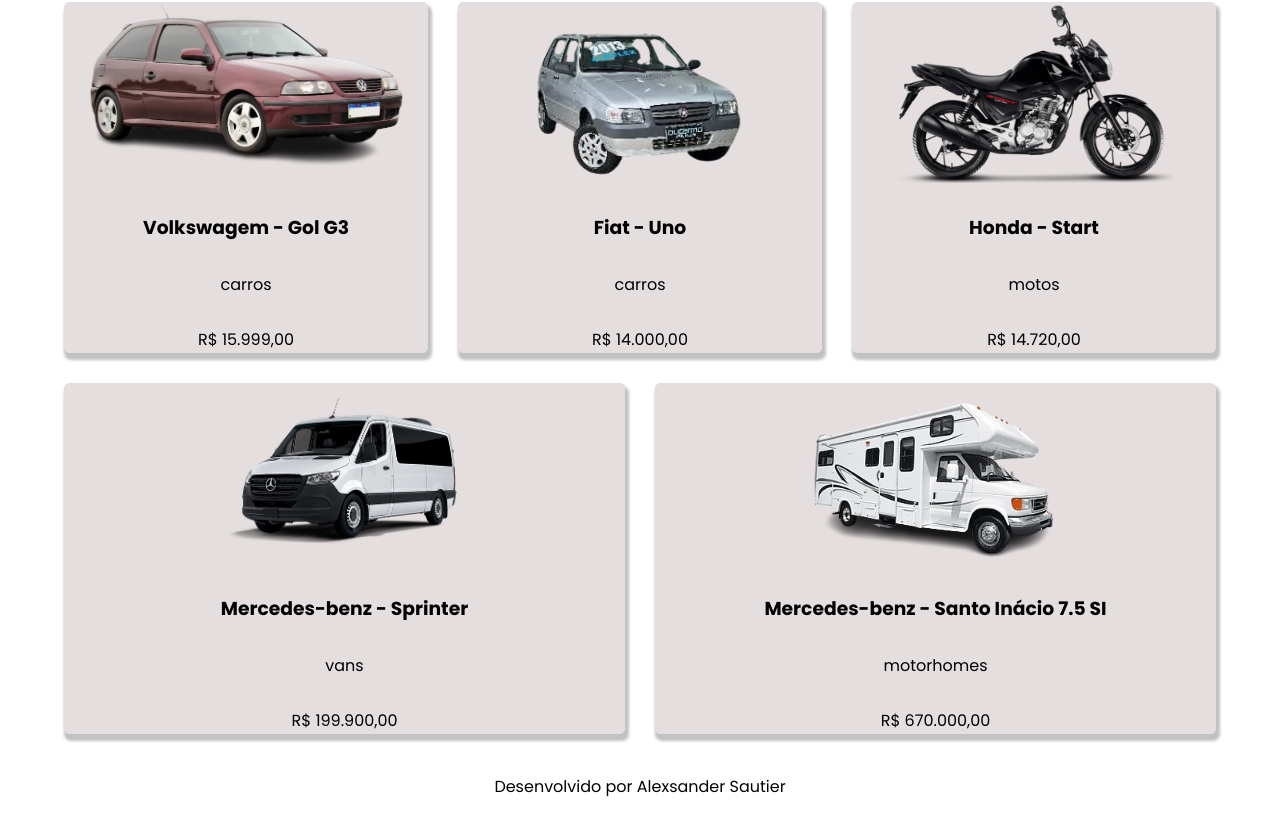
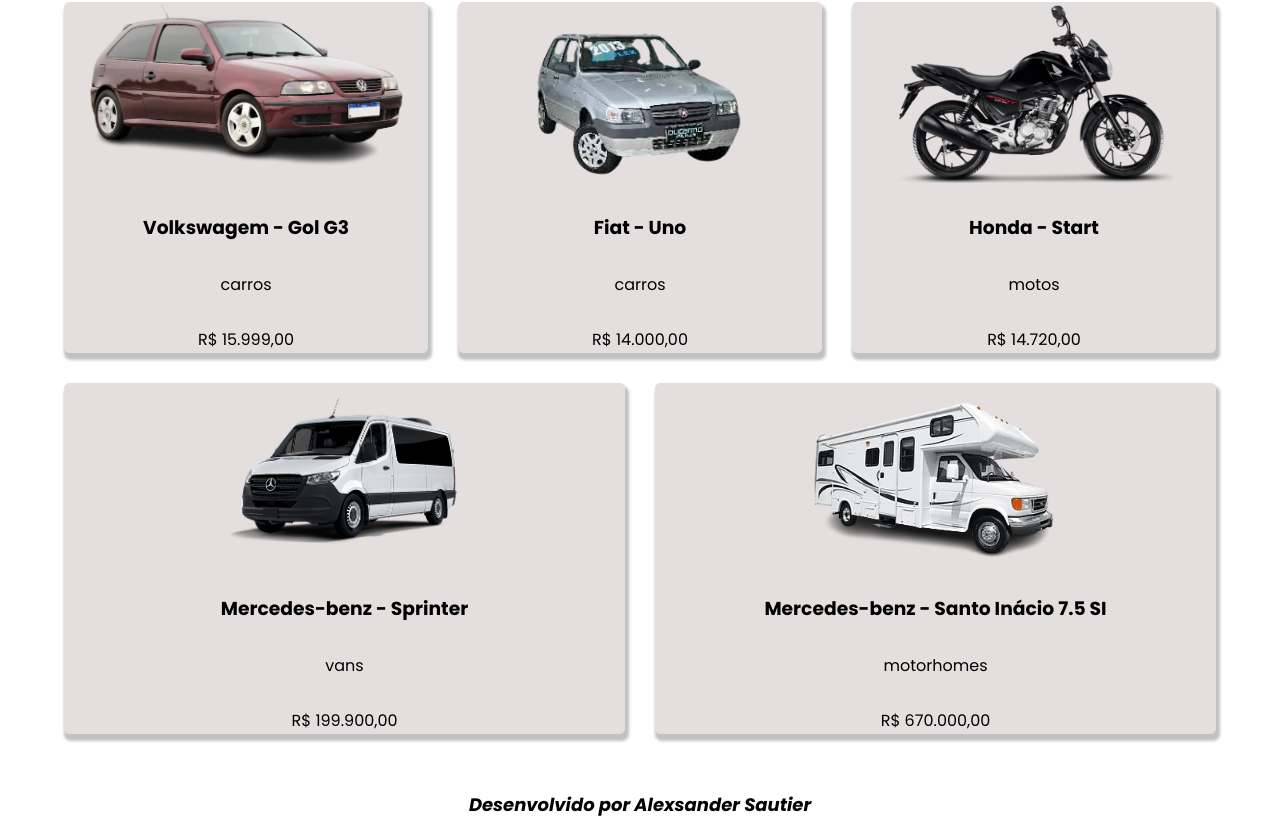
Before and after one commit to alexsandersautier/sautiercar, a Next.js app: page / in a window 1280 px wide. Shown: the part 558-1392 px from the top of the page. Before the commit the page ends 1357 px from the top, so only its background shows below. Built offline with nearby package versions, Linux system fonts and the light colour scheme.

Commit message:
style: alter footer fonts

```diff
--- a/src/Components/Footer/Footer.module.css
+++ b/src/Components/Footer/Footer.module.css
@@ -3,4 +3,11 @@
     display: flex;
     align-items: center;
     justify-content: center;
+    height: 60px;
 }
+
+.container > p {
+    font-weight: bold;
+    font-size: 18px;
+    font-style: italic;
+}
```
